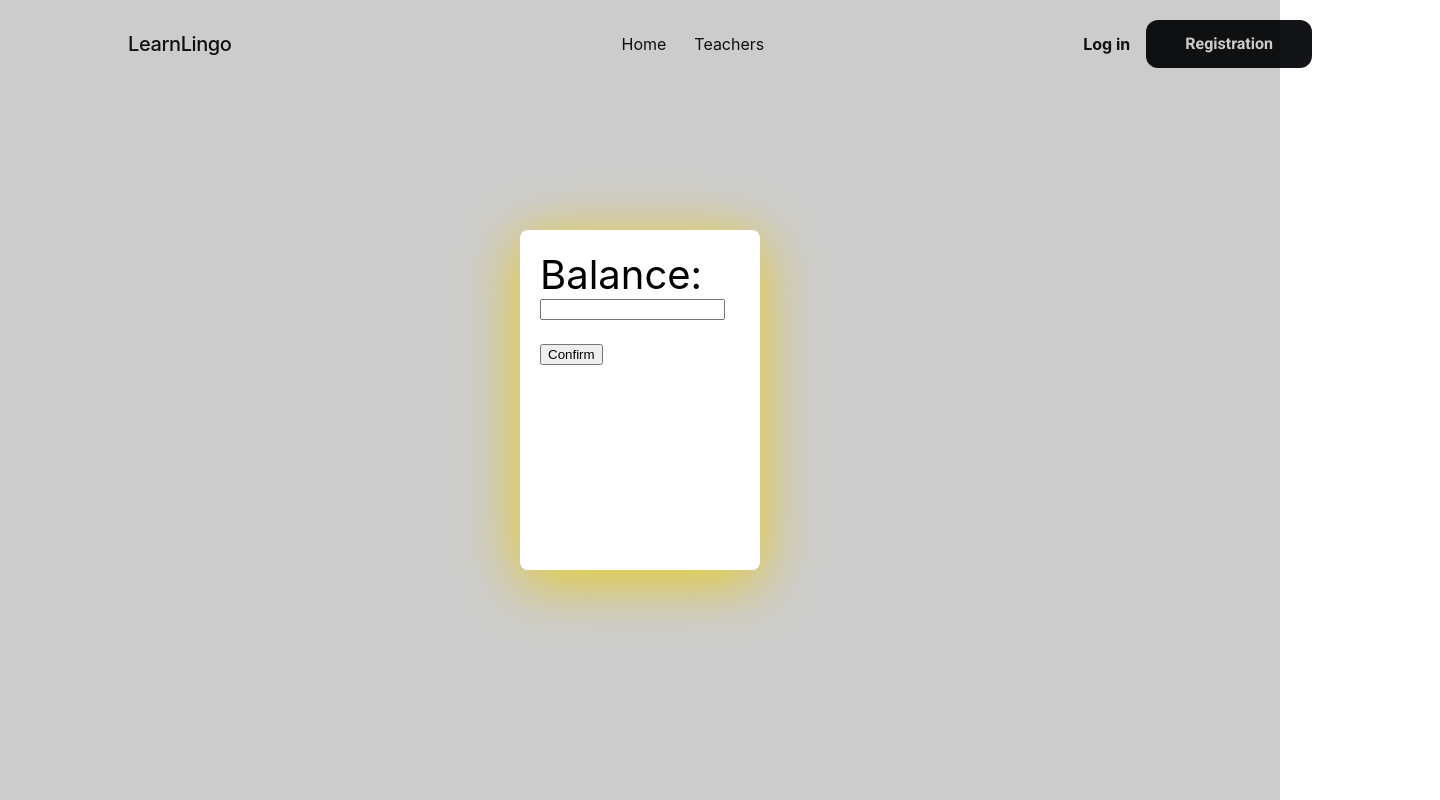
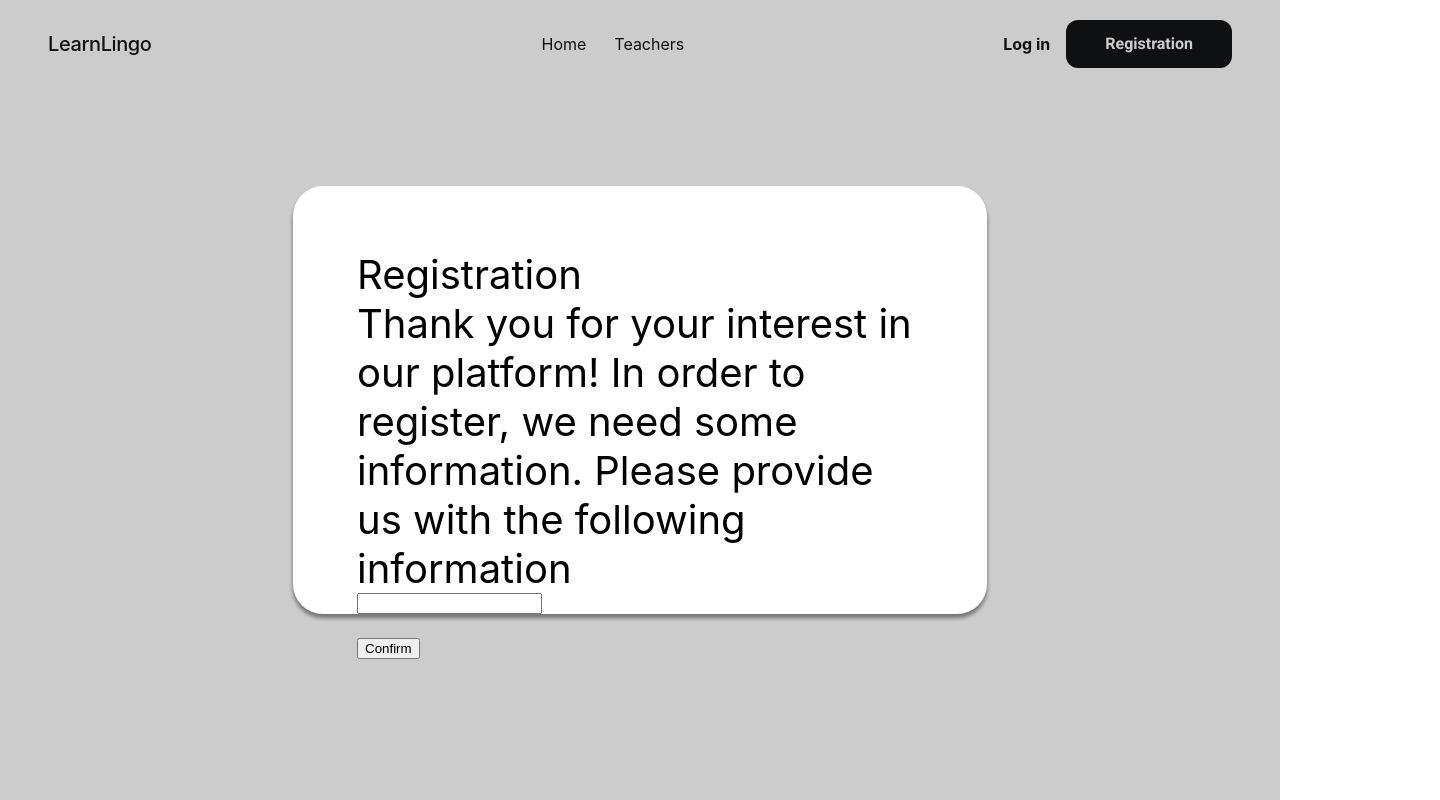
Before and after one commit to EugeneNikiforov/learn-lang, a React (Create React App) app: page / in a window 1280 px wide. Both pictures are taken after a click on the button "Registration". Shown: the whole page, 1440 px wide, since content can reach past the window. Built offline with nearby package versions, Linux system fonts and the light colour scheme.

Commit message:
update header

```diff
--- a/src/components/Home/Header.jsx
+++ b/src/components/Home/Header.jsx
@@ -36,7 +36,12 @@ const Header = () => {
       <Modal active={showModal} setActive={setShowModal}>
         <form action="" className={style.headerForm}>
           <label>
-            <p className={style.headerModalPara}>Balance:</p>
+            <p className={style.headerModalPara}>Registration</p>
+            <p>
+              Thank you for your interest in our platform! In order to register,
+              we need some information. Please provide us with the following
+              information
+            </p>
             <input
               className={style.headerModalInput}
               type="text"
--- a/src/components/Home/ModalReg.scss
+++ b/src/components/Home/ModalReg.scss
@@ -21,13 +21,13 @@
 }
 
 .modal {
-    padding: 20px;
-    border-radius: 8px;
+    width: 566px;
+    padding: 64px;
+    border-radius: 30px;
     background-color: #fff;
-    width: 200px;
     transform: scale(0.5);
     transition: 0.4s all;
-    box-shadow: 0px 10px 60px rgba(236, 201, 2, 0.856);
+    box-shadow: 0px 4px 4px 0px rgba(0, 0, 0, 0.25), 0px 4px 4px 0px rgba(0, 0, 0, 0.25);
 }
 
 .modal.active {
--- a/src/components/Home/header.module.scss
+++ b/src/components/Home/header.module.scss
@@ -1,5 +1,5 @@
 .header {
-    width: 100%;
+    // width: 100%;
 
     &Container {
         display: flex;
@@ -98,7 +98,7 @@
     }
 
     &Form {
-        width: 300px;
+        // width: 300px;
         height: 300px;
     }
 }
```
